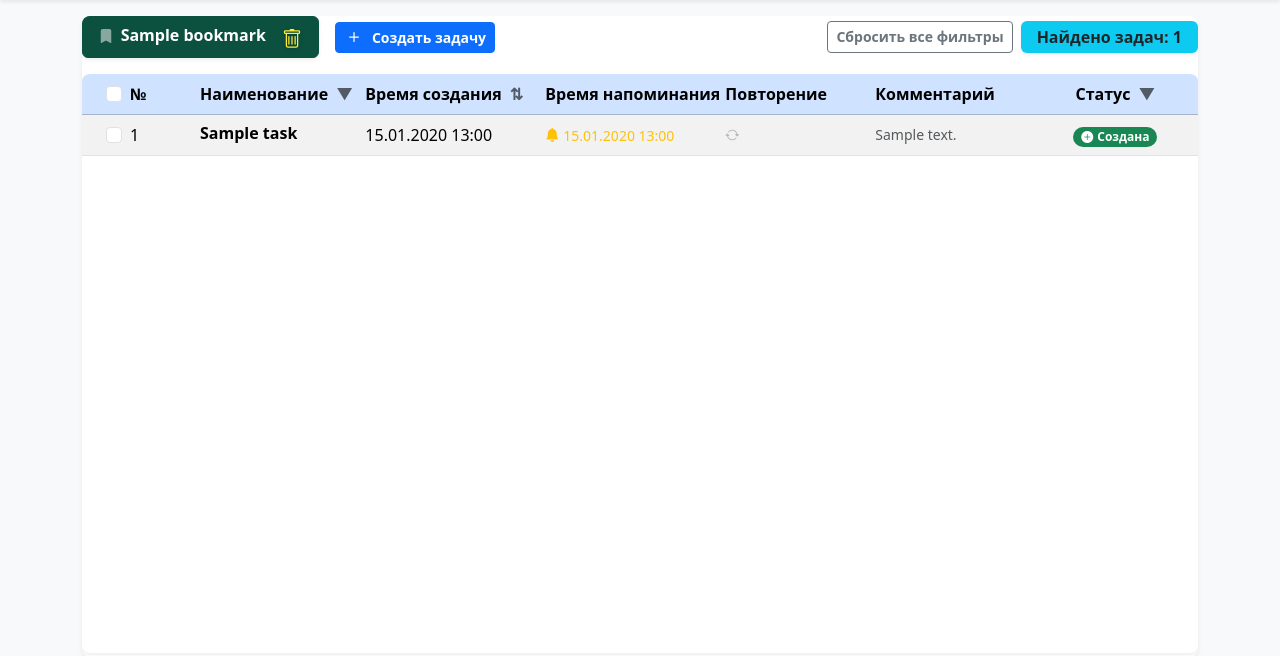
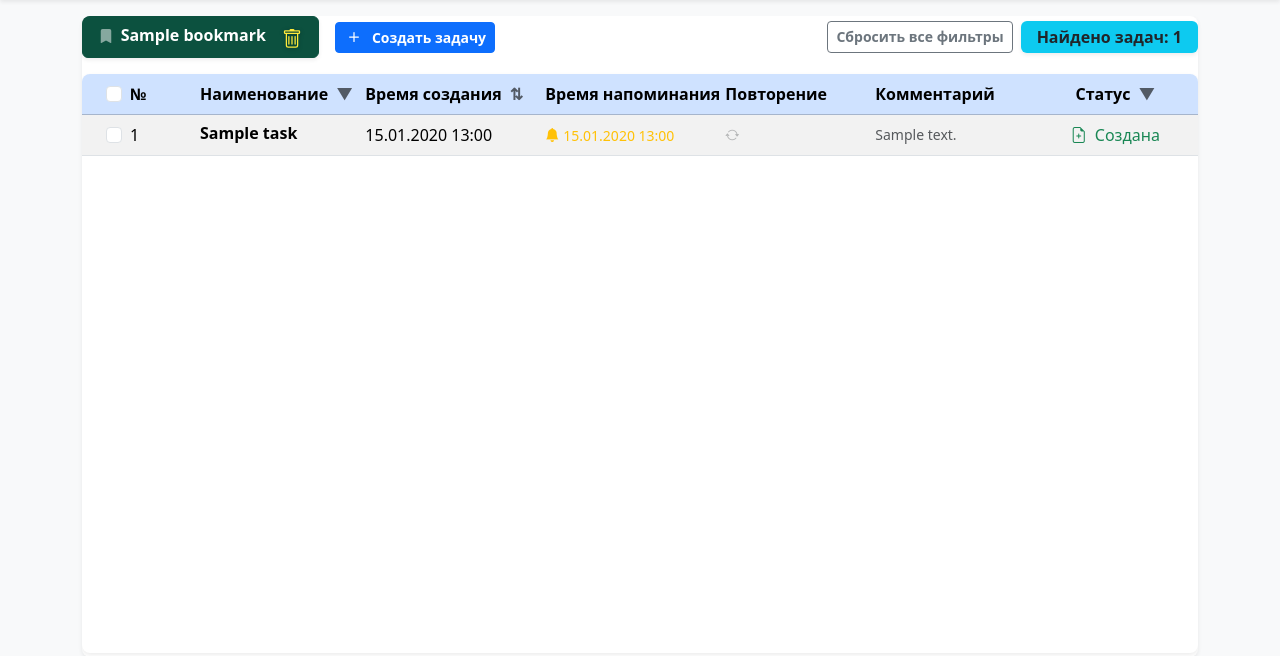
Before and after one commit to burmspb-code/Daily_journal, a Django app: page /daily/ in a window 1280 px wide. Shown: the part 56-712 px from the top of the page. Run offline with Django 5.2, Linux system fonts and the light colour scheme; a user stored in the database is signed in; tables that the repository leaves empty hold one stand-in row (values such as "Sample post"); parts of the project's set-up code (start-up, migrations or seed data) failed here and were passed over; some libraries are stand-ins or nearby versions.

Commit message:
improved design of status icons

```diff
--- a/daily/templates/daily/includes/task_row.html
+++ b/daily/templates/daily/includes/task_row.html
@@ -110,25 +110,26 @@
 
     <td class="text-center task-status-cell" style="cursor: pointer;">
         {% if task.status_flag == 0 %}
-            <span class="badge rounded-pill bg-success px-2 py-1 d-inline-flex align-items-center gap-1"
+            <!-- Добавлены: justify-content-center (центр) и fs-6 (крупнее) -->
+            <span class="badge bg-transparent text-success p-0 fw-medium d-inline-flex align-items-center justify-content-center gap-2 fs-6"
                   title="Создана" data-status="{{ task.status_flag }}">
-            <i class="bi bi-plus-circle-fill"></i> Создана
-        </span>
+                <i class="bi bi-file-earmark-plus"></i> Создана
+            </span>
         {% elif task.status_flag == 1 %}
-            <span class="badge rounded-pill bg-warning text-dark px-2 py-1 d-inline-flex align-items-center gap-1"
+            <span class="badge bg-transparent text-warning p-0 fw-medium d-inline-flex align-items-center justify-content-center gap-2 fs-6"
                   title="В работе" data-status="{{ task.status_flag }}">
-            <i class="bi bi-gear-fill"></i> В работе
-        </span>
+                <i class="bi bi-gear"></i> В работе
+            </span>
         {% elif task.status_flag == 2 %}
-            <span class="badge rounded-pill bg-secondary px-2 py-1 d-inline-flex align-items-center gap-1"
+            <span class="badge bg-transparent text-secondary p-0 fw-medium d-inline-flex align-items-center justify-content-center gap-2 fs-6"
                   title="Выполнена" data-status="{{ task.status_flag }}">
-            <i class="bi bi-check-circle-fill"></i> Выполнена
-        </span>
+                <i class="bi bi-check2-circle"></i> Выполнена
+            </span>
         {% elif task.status_flag == 3 %}
-            <span class="badge rounded-pill bg-danger px-2 py-1 d-inline-flex align-items-center gap-1"
+            <span class="badge bg-transparent text-danger p-0 fw-medium d-inline-flex align-items-center justify-content-center gap-2 fs-6"
                   title="Дедлайн" data-status="{{ task.status_flag }}">
-            <i class="bi bi-exclamation-triangle-fill"></i> Дедлайн
-        </span>
+                <i class="bi bi-clock-history"></i> Дедлайн
+            </span>
         {% endif %}
     </td>
 </tr>
--- a/daily/templates/daily/task_list.html
+++ b/daily/templates/daily/task_list.html
@@ -207,45 +207,43 @@
                                 <span class="filter-icon {% if current_flag %}active{% endif %}">▼</span>
                             </div>
 
-                            <ul id="flag-popup"
-                                class="header-filter-popup dropdown-menu dropdown-menu-dark shadow-lg p-0 dropdown-menu-end"
-                                style="border: 1px solid #444; max-height: 250px; overflow-y: auto;">
+                            <ul class="dropdown-menu dropdown-menu-dark shadow-lg p-0"
+                                style="border: 1px solid #444; max-height: 230px; overflow-y: auto;">
+
+                                <!-- Убрали active, теперь строка будет идеально прозрачной, как в Наименовании -->
                                 <li>
                                     <a href="?{% if current_bookmark %}bookmark={{ current_bookmark.id }}&{% endif %}{% if current_title %}title={{ current_title|urlencode }}&{% endif %}{% if current_sort %}sort={{ current_sort }}&{% endif %}flag="
-                                       class="dropdown-item py-2 px-3 {% if not current_flag %}active{% endif %}">
+                                       class="dropdown-item py-2 px-3">
                                         Все статусы
                                     </a>
                                 </li>
+
                                 <li>
-                                    <hr class="dropdown-divider m-0"
-                                        style="border-top: 1px solid rgba(255, 255, 255, 0.15); opacity: 1;">
+                                    <hr class="dropdown-divider m-0" style="border-top: 1px solid rgba(255, 255, 255, 0.15); opacity: 1;">
                                 </li>
+
                                 <li>
                                     <a href="?{% if current_bookmark %}bookmark={{ current_bookmark.id }}&{% endif %}{% if current_title %}title={{ current_title|urlencode }}&{% endif %}{% if current_sort %}sort={{ current_sort }}&{% endif %}flag=0"
                                        class="dropdown-item py-2 px-3 d-flex align-items-center gap-2 {% if current_flag == '0' %}active{% endif %}">
-                                        <span class="badge rounded-pill bg-success px-2 py-1 d-inline-flex align-items-center gap-1"><i
-                                                class="bi bi-plus-circle-fill"></i> Создана</span>
+                                        <i class="bi bi-file-earmark-plus text-success"></i> Создана
                                     </a>
                                 </li>
                                 <li>
                                     <a href="?{% if current_bookmark %}bookmark={{ current_bookmark.id }}&{% endif %}{% if current_title %}title={{ current_title|urlencode }}&{% endif %}{% if current_sort %}sort={{ current_sort }}&{% endif %}flag=1"
                                        class="dropdown-item py-2 px-3 d-flex align-items-center gap-2 {% if current_flag == '1' %}active{% endif %}">
-                                        <span class="badge rounded-pill bg-warning text-dark px-2 py-1 d-inline-flex align-items-center gap-1"><i
-                                                class="bi bi-gear-fill"></i> В работе</span>
+                                        <i class="bi bi-gear text-warning"></i> В работе
                                     </a>
                                 </li>
                                 <li>
                                     <a href="?{% if current_bookmark %}bookmark={{ current_bookmark.id }}&{% endif %}{% if current_title %}title={{ current_title|urlencode }}&{% endif %}{% if current_sort %}sort={{ current_sort }}&{% endif %}flag=2"
                                        class="dropdown-item py-2 px-3 d-flex align-items-center gap-2 {% if current_flag == '2' %}active{% endif %}">
-                                        <span class="badge rounded-pill bg-secondary px-2 py-1 d-inline-flex align-items-center gap-1"><i
-                                                class="bi bi-check-circle-fill"></i> Выполнена</span>
+                                        <i class="bi bi-check2-circle text-secondary"></i> Выполнена
                                     </a>
                                 </li>
                                 <li>
                                     <a href="?{% if current_bookmark %}bookmark={{ current_bookmark.id }}&{% endif %}{% if current_title %}title={{ current_title|urlencode }}&{% endif %}{% if current_sort %}sort={{ current_sort }}&{% endif %}flag=3"
                                        class="dropdown-item py-2 px-3 d-flex align-items-center gap-2 {% if current_flag == '3' %}active{% endif %}">
-                                        <span class="badge rounded-pill bg-danger px-2 py-1 d-inline-flex align-items-center gap-1"><i
-                                                class="bi bi-exclamation-triangle-fill"></i> Дедлайн</span>
+                                        <i class="bi bi-clock-history text-danger"></i> Дедлайн
                                     </a>
                                 </li>
                             </ul>
--- a/static/daily/js/create-task.js
+++ b/static/daily/js/create-task.js
@@ -1,4 +1,6 @@
 // ===  ИНЛАЙН СОЗДАНИЕ ЗАДАЧИ ===
+
+import { getStatusConfig } from './status-icons-config.js';
 
 export function appendNewTaskRow() {
     if (document.getElementById('inline-task-input')) {
@@ -13,6 +15,8 @@ export function appendNewTaskRow() {
     const nextNumber = tbody.querySelectorAll('tr[id^="task-row-"]').length + 1;
     const bookmarkId = tbody.getAttribute('data-current-bookmark-id') || "";
 
+    const statusConfig = getStatusConfig(0); // Статус "Создана"
+
     const newRow = document.createElement('tr');
     newRow.id = 'temporary-creation-row';
     newRow.innerHTML = `
@@ -22,8 +26,8 @@ export function appendNewTaskRow() {
             <input type="text" id="inline-task-input" class="form-control form-control-sm border-primary shadow-sm" placeholder="Напишите название задачи и нажмите Enter..." style="outline: none;">
         </td>
         <td class="text-center">
-            <span class="badge rounded-pill bg-success px-2 py-1 d-inline-flex align-items-center gap-1">
-                <i class="bi bi-plus-circle-fill"></i> Создана
+            <span class="badge rounded-pill ${statusConfig.bg} px-2 py-1 d-inline-flex align-items-center gap-1">
+                <i class="bi ${statusConfig.icon}"></i> ${statusConfig.text}
             </span>
         </td>
     `;
--- a/static/daily/js/secondary-system-functions.js
+++ b/static/daily/js/secondary-system-functions.js
@@ -1,4 +1,6 @@
 // === ВСПОМОГАТЕЛЬНЫЕ СИСТЕМНЫЕ ФУНКЦИИ ===
+
+import { getStatusConfig } from './status-icons-config.js';
 
 export function updateTopTaskCounter(amount) {
     const tasksCountBadge = document.getElementById('tasks-count-badge');
@@ -34,22 +36,12 @@ export function updateRowStatusBadge(taskId, flagValue) {
     const badge = row.querySelector('.task-status-cell .badge') || row.querySelector('.badge');
     if (!badge) return;
 
-    const flag = parseInt(flagValue, 10);
-    if (isNaN(flag)) return;
+    const config = getStatusConfig(flagValue);
+    if (!config) return;
 
-    const statusConfig = {
-        0: {bg: 'bg-success text-white', icon: 'bi-plus-circle-fill', text: 'Создана'},
-        1: {bg: 'bg-warning text-dark', icon: 'bi-gear-fill', text: 'В работе'},
-        2: {bg: 'bg-secondary text-white', icon: 'bi-check-circle-fill', text: 'Выполнена'},
-        3: {bg: 'bg-danger text-white', icon: 'bi-exclamation-triangle-fill', text: 'Дедлайн'}
-    };
-
-    if (flag in statusConfig) {
-        const config = statusConfig[flag];
-        badge.className = `badge rounded-pill ${config.bg} px-2 py-1 d-inline-flex align-items-center gap-1`;
-        badge.setAttribute('title', config.text);
-        badge.innerHTML = `<i class="bi ${config.icon}"></i> ${config.text}`;
-    }
+    badge.className = `badge rounded-pill ${config.bg} px-2 py-1 d-inline-flex align-items-center gap-1`;
+    badge.setAttribute('title', config.text);
+    badge.innerHTML = `<i class="bi ${config.icon}"></i> ${config.text}`;
 }
 
 export function getCookie(name) {
--- /dev/null
+++ b/static/daily/js/status-icons-config.js
@@ -0,0 +1,36 @@
+// === КОНФИГУРАЦИЯ ИКОНОК СТАТУСОВ ЗАДАЧ ===
+
+export const STATUS_ICONS = {
+    CREATED: {
+        icon: 'bi-file-earmark-plus',
+        text: 'Создана',
+        bg: 'bg-transparent text-success p-0 fw-medium d-inline-flex align-items-center justify-content-center gap-2 fs-6'
+    },
+    IN_PROGRESS: {
+        icon: 'bi-gear',
+        text: 'В работе',
+        bg: 'bg-transparent text-warning p-0 fw-medium d-inline-flex align-items-center justify-content-center gap-2 fs-6'
+    },
+    COMPLETED: {
+        icon: 'bi-check2-circle',
+        text: 'Выполнена',
+        bg: 'bg-transparent text-secondary p-0 fw-medium d-inline-flex align-items-center justify-content-center gap-2 fs-6'
+    },
+    DEADLINE: {
+        icon: 'bi-clock-history',
+        text: 'Дедлайн',
+        bg: 'bg-transparent text-danger p-0 fw-medium d-inline-flex align-items-center justify-content-center gap-2 fs-6'
+    }
+};
+
+// Функция для получения конфигурации по флагу статуса
+export function getStatusConfig(flag) {
+    const flagNum = parseInt(flag, 10);
+    const configMap = {
+        0: STATUS_ICONS.CREATED,
+        1: STATUS_ICONS.IN_PROGRESS,
+        2: STATUS_ICONS.COMPLETED,
+        3: STATUS_ICONS.DEADLINE
+    };
+    return configMap[flagNum] || STATUS_ICONS.CREATED;
+}
--- a/static/daily/js/status-polling.js
+++ b/static/daily/js/status-polling.js
@@ -1,5 +1,7 @@
 // === ПОЛЛИНГ СТАТУСОВ ЗАДАЧ ===
 // Периодически проверяет изменения статусов задач на сервере и обновляет UI
+
+import { getStatusConfig } from './status-icons-config.js';
 
 let pollingInterval = null;
 const POLLING_INTERVAL_MS = 30000; // 30 секунд
@@ -119,18 +121,9 @@ async function updateTaskStatuses() {
  * Обновляет визуальное отображение бейджа статуса
  */
 function updateStatusBadge(badge, statusFlag) {
-    const flag = parseInt(statusFlag, 10);
-    if (isNaN(flag)) return;
+    const config = getStatusConfig(statusFlag);
+    if (!config) return;
 
-    const statusConfig = {
-        0: {bg: 'bg-success text-white', icon: 'bi-plus-circle-fill', text: 'Создана'},
-        1: {bg: 'bg-warning text-dark', icon: 'bi-gear-fill', text: 'В работе'},
-        2: {bg: 'bg-secondary text-white', icon: 'bi-check-circle-fill', text: 'Выполнена'},
-        3: {bg: 'bg-danger text-white', icon: 'bi-exclamation-triangle-fill', text: 'Дедлайн'}
-    };
-
-    if (flag in statusConfig) {
-        const config = statusConfig[flag];
     badge.className = `badge rounded-pill ${config.bg} px-2 py-1 d-inline-flex align-items-center gap-1`;
     badge.setAttribute('title', config.text);
     badge.innerHTML = `<i class="bi ${config.icon}"></i> ${config.text}`;
@@ -142,4 +135,3 @@ function updateStatusBadge(badge, statusFlag) {
         badge.style.transform = 'scale(1)';
     }, 200);
 }
-}
```
Also changed, not shown: static/daily/css/tasks.css (+4 -4 lines). Lines whose indentation alone changed are shown as unchanged.
